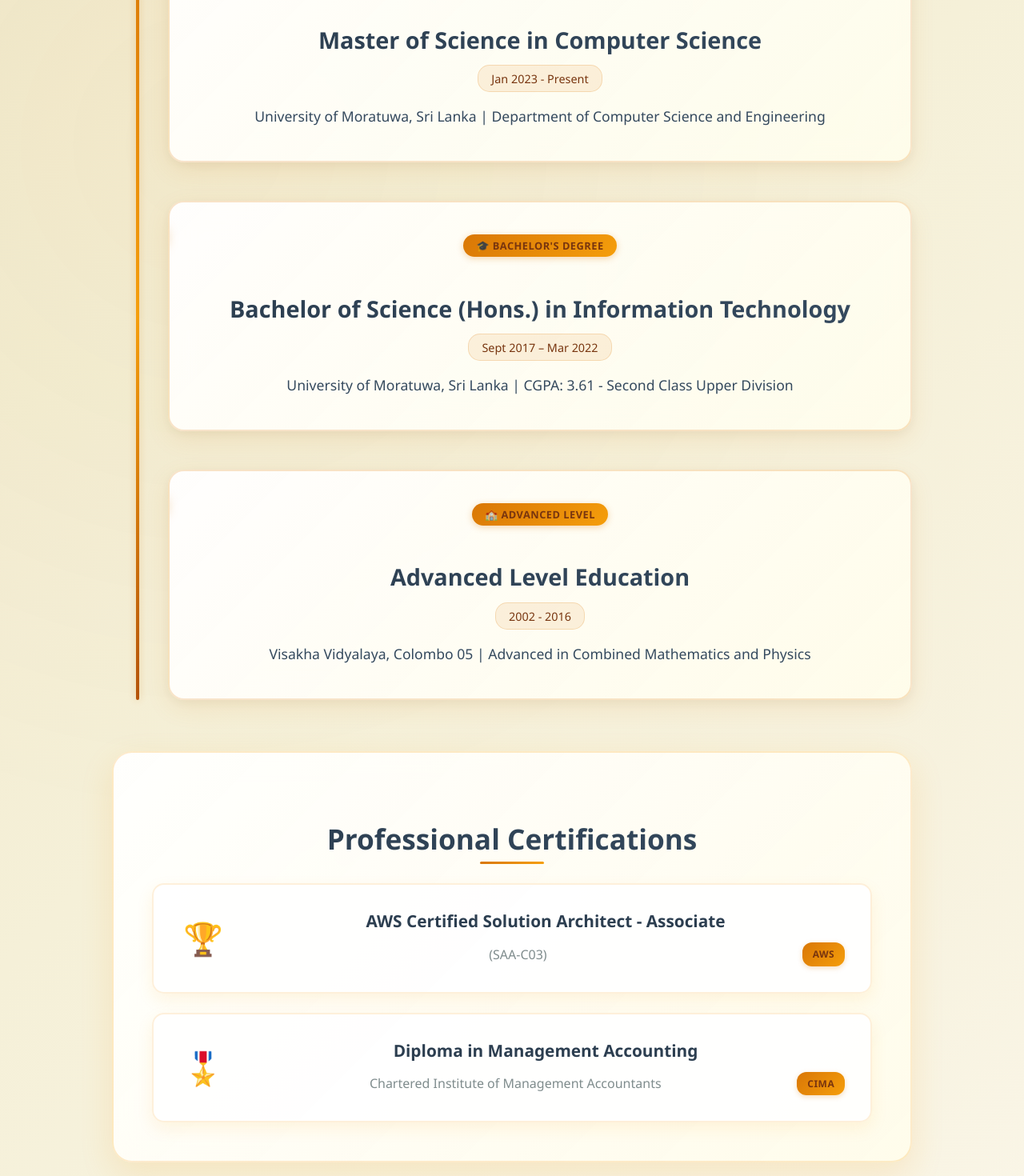
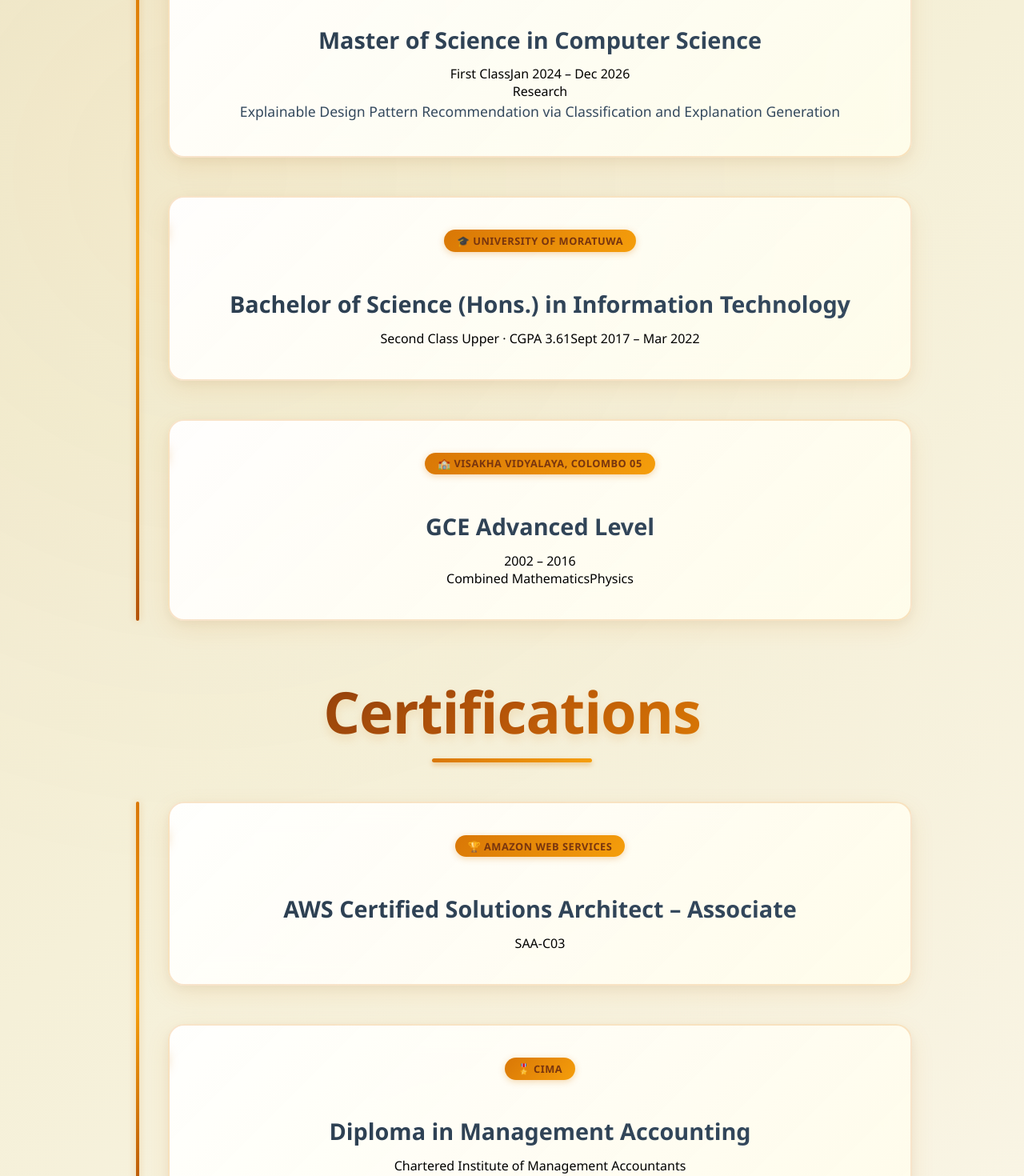
Before and after one commit to sandiniwijesinghe96/portfolio, a React (Create React App) app: page / in a window 1280 px wide. Shown: the part 8420-9890 px from the top of the page at 80% size. Built offline with nearby package versions, Linux system fonts and the light colour scheme.

Commit message:
Update with msc completion index.js

```diff
--- a/src/components/Education/index.js
+++ b/src/components/Education/index.js
@@ -2,58 +2,67 @@ import "../Education/styles.css";
 
 const Education = () => {
   return (
-    <section className="education-section">
-      <h2>Education & Certifications</h2>
+    <section id="education" className="education-section">
+      <h2 className="education-title">Education</h2>
 
       <div className="education-timeline">
         <div className="education-item">
-          <div className="institution-badge">🎓 Master's Degree</div>
+          <div className="institution-badge">🎓 University of Moratuwa</div>
           <h3>Master of Science in Computer Science</h3>
-          <span className="education-duration">Jan 2023 - Present</span>
-          <p>University of Moratuwa, Sri Lanka | Department of Computer Science and Engineering</p>
+          <div className="edu-meta">
+            <span className="edu-class first-class">First Class</span>
+            <span className="edu-duration">Jan 2024 – Dec 2026</span>
+          </div>
+          <div className="research-block">
+            <span className="research-tag">Research</span>
+            <p>Explainable Design Pattern Recommendation via Classification and Explanation Generation</p>
+          </div>
         </div>
 
         <div className="education-item">
-          <div className="institution-badge">🎓 Bachelor's Degree</div>
+          <div className="institution-badge">🎓 University of Moratuwa</div>
           <h3>Bachelor of Science (Hons.) in Information Technology</h3>
-          <span className="education-duration">Sept 2017 – Mar 2022</span>
-          <p>University of Moratuwa, Sri Lanka | CGPA: 3.61 - Second Class Upper Division</p>
+          <div className="edu-meta">
+            <span className="edu-class second-upper">Second Class Upper · CGPA 3.61</span>
+            <span className="edu-duration">Sept 2017 – Mar 2022</span>
+          </div>
         </div>
 
         <div className="education-item">
-          <div className="institution-badge">🏫 Advanced Level</div>
-          <h3>Advanced Level Education</h3>
-          <span className="education-duration">2002 - 2016</span>
-          <p>Visakha Vidyalaya, Colombo 05 | Advanced in Combined Mathematics and Physics</p>
+          <div className="institution-badge">🏫 Visakha Vidyalaya, Colombo 05</div>
+          <h3>GCE Advanced Level</h3>
+          <div className="edu-meta">
+            <span className="edu-duration">2002 – 2016</span>
+          </div>
+          <div className="subject-tags">
+            <span className="subject-tag">Combined Mathematics</span>
+            <span className="subject-tag">Physics</span>
+          </div>
         </div>
       </div>
 
-      <div className="certifications">
-        <h3>Professional Certifications</h3>
-        <div className="cert-grid">
-          <div className="cert-card">
-            <div className="cert-icon">🏆</div>
-            <div className="cert-content">
-              <a href="https://www.credly.com/badges/7985003a-d4aa-4a5d-a347-5d511bb4662f/linked_in_profile" target="_blank" rel="noreferrer" className="cert-title">
-                AWS Certified Solution Architect - Associate
-              </a>
-              <div className="cert-details">
-                <span className="cert-code">(SAA-C03)</span>
-                <span className="cert-badge">AWS</span>
-              </div>
-            </div>
+      <h2 className="education-title certs-title">Certifications</h2>
+
+      <div className="education-timeline">
+        <div className="education-item cert-item">
+          <div className="institution-badge">🏆 Amazon Web Services</div>
+          <h3>
+            <a href="https://www.credly.com/badges/7985003a-d4aa-4a5d-a347-5d511bb4662f/linked_in_profile"
+               target="_blank"
+               rel="noreferrer">
+              AWS Certified Solutions Architect – Associate
+            </a>
+          </h3>
+          <div className="edu-meta">
+            <span className="edu-duration">SAA-C03</span>
           </div>
-          <div className="cert-card">
-            <div className="cert-icon">🎖️</div>
-            <div className="cert-content">
-              <div className="cert-title">
-                Diploma in Management Accounting
-              </div>
-              <div className="cert-details">
-                <span className="cert-code">Chartered Institute of Management Accountants</span>
-                <span className="cert-badge">CIMA</span>
-              </div>
-            </div>
+        </div>
+
+        <div className="education-item cert-item">
+          <div className="institution-badge">🎖️ CIMA</div>
+          <h3>Diploma in Management Accounting</h3>
+          <div className="edu-meta">
+            <span className="edu-duration">Chartered Institute of Management Accountants</span>
           </div>
         </div>
       </div>
```
